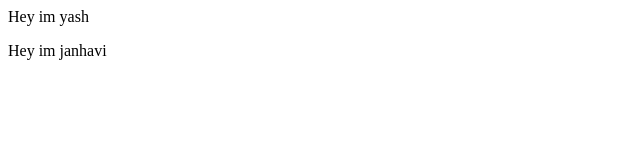
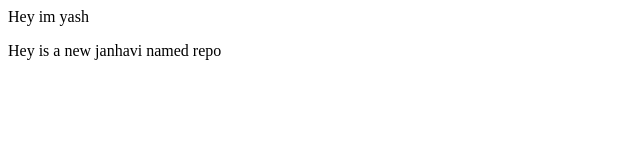
Before and after one commit to yashw72/Practice, a plain HTML site: page index.html in a window 1280 px wide. Shown: the full height of the page, 0-640 px from the left. Drawn offline with Linux system fonts and the light colour scheme.

Commit message:
Add new Janhavi

```diff
--- a/index.html
+++ b/index.html
@@ -1,2 +1,2 @@
 <p>Hey im yash</p>
-<p>Hey im janhavi</p>
+<p>Hey is a new janhavi named repo</p>
```
Also changed, not shown: 1 other file.
